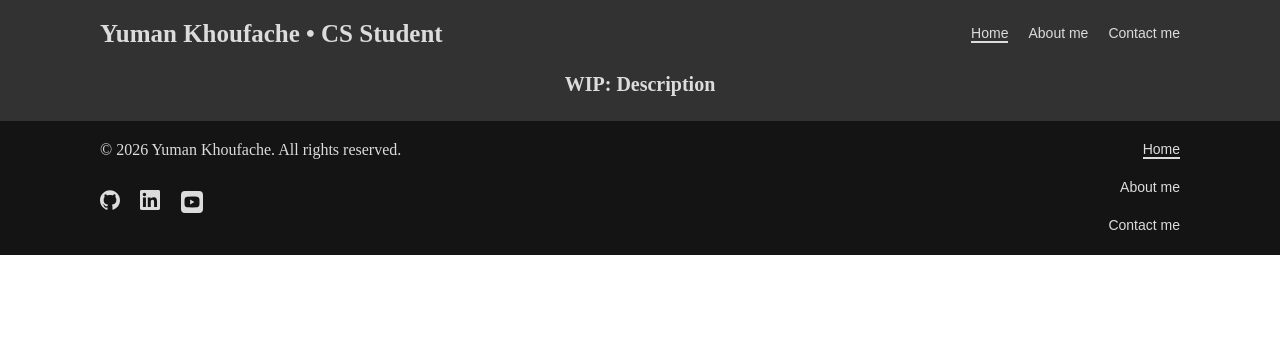
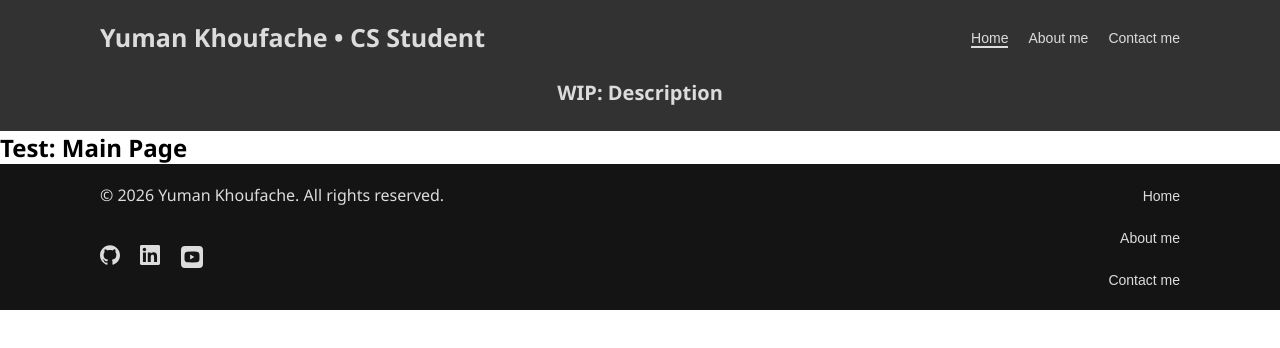
Before and after one commit to YumanKh/Portfolio, a React (Vite) app: page / in a window 1280 px wide. Shown: the top 348 px of the page. Built offline with nearby package versions, Linux system fonts and the light colour scheme.

Commit message:
feat: wire navigation buttons to routes

```diff
--- /dev/null
+++ b/src/AboutMe.tsx
@@ -0,0 +1,10 @@
+const AboutMe = () => {
+
+    return(
+        <>
+          <h2>Test: About Me</h2>
+        </>
+    )
+}
+
+export default AboutMe;
--- a/src/App.tsx
+++ b/src/App.tsx
@@ -2,7 +2,8 @@ import {Routes, Route} from 'react-router-dom'
 import Header from './Header'
 import Footer from './Footer'
 import MainPage from './MainPage'
-
+import AboutMe from './AboutMe'
+import ContactMe from './ContactMe'
 
 function App() {
 
@@ -11,6 +12,8 @@ function App() {
         <Header/>
         <Routes>
           <Route path = "/" element= {<MainPage/>}/>
+          <Route path = "/AboutMe" element= {<AboutMe/>}/>
+          <Route path = "/ContactMe" element= {<ContactMe/>}/>
         </Routes>
         <Footer/>
     </>
--- /dev/null
+++ b/src/ContactMe.tsx
@@ -0,0 +1,10 @@
+const ContactMe = () => {
+
+    return(
+        <>
+            <h2>Test: Contact Me</h2>
+        </>
+    )
+}
+
+export default ContactMe;
--- a/src/Footer.tsx
+++ b/src/Footer.tsx
@@ -1,12 +1,20 @@
+import {Link} from 'react-router-dom'
+
 const Footer = () => {
     return (
         <>
             <footer>
                 <p className = 'copyright'>&copy; 2026 Yuman Khoufache. All rights reserved.</p>
                 <div className= "nav-buttons-footer">
-                    <button className={location.pathname === "/" ? "active" : ""}>Home</button>
-                    <button>About me</button>
-                    <button>Contact me</button>
+                    <Link to= '/'>
+                        <button >Home</button>
+                    </Link>
+                    <Link to= '/AboutMe'>
+                        <button>About me</button>
+                    </Link>
+                    <Link to= '/ContactMe'>
+                        <button>Contact me</button>
+                    </Link>
                 </div>
                 <div className = 'social-links'>
                     <a className = "social-link" href="https://github.com/YumanKh" target="_blank" aria-label="GitHub">
--- a/src/Header.tsx
+++ b/src/Header.tsx
@@ -1,4 +1,4 @@
-import { useLocation } from "react-router-dom";
+import { useLocation, Link } from "react-router-dom";
 
 const Header = () => {
     const location = useLocation();
@@ -8,9 +8,15 @@ const Header = () => {
             <header>
                 <h1>Yuman Khoufache • CS Student</h1>
                 <div className= "nav-buttons">
-                    <button className={location.pathname === "/" ? "active" : ""}>Home</button>
-                    <button>About me</button>
-                    <button>Contact me</button>
+                    <Link to= '/'>
+                        <button className={location.pathname === "/" ? "active" : ""}>Home</button>
+                    </Link>
+                    <Link to= '/AboutMe'>
+                        <button className={location.pathname === "/AboutMe" ? "active" : ""}>About me</button>
+                    </Link>
+                    <Link to= '/ContactMe'>
+                        <button className={location.pathname === "/ContactMe" ? "active" : ""}>Contact me</button>
+                    </Link>
                 </div>
                 <h2>WIP: Description</h2>
             </header>
--- a/src/MainPage.tsx
+++ b/src/MainPage.tsx
@@ -1,9 +1,10 @@
-const MainApp = () => {
+const MainPage = () => {
 
     return(
         <>
+            <h2>Test: Main Page</h2>
         </>
     )
 }
 
-export default MainApp
+export default MainPage
--- a/src/index.css
+++ b/src/index.css
@@ -8,6 +8,10 @@
     box-sizing: border-box;
     margin: 0;
     padding: 0;
+}
+
+body{
+    font-family: 'Segoe UI', Helvetica, sans-serif;
 }
 
 header{
```
